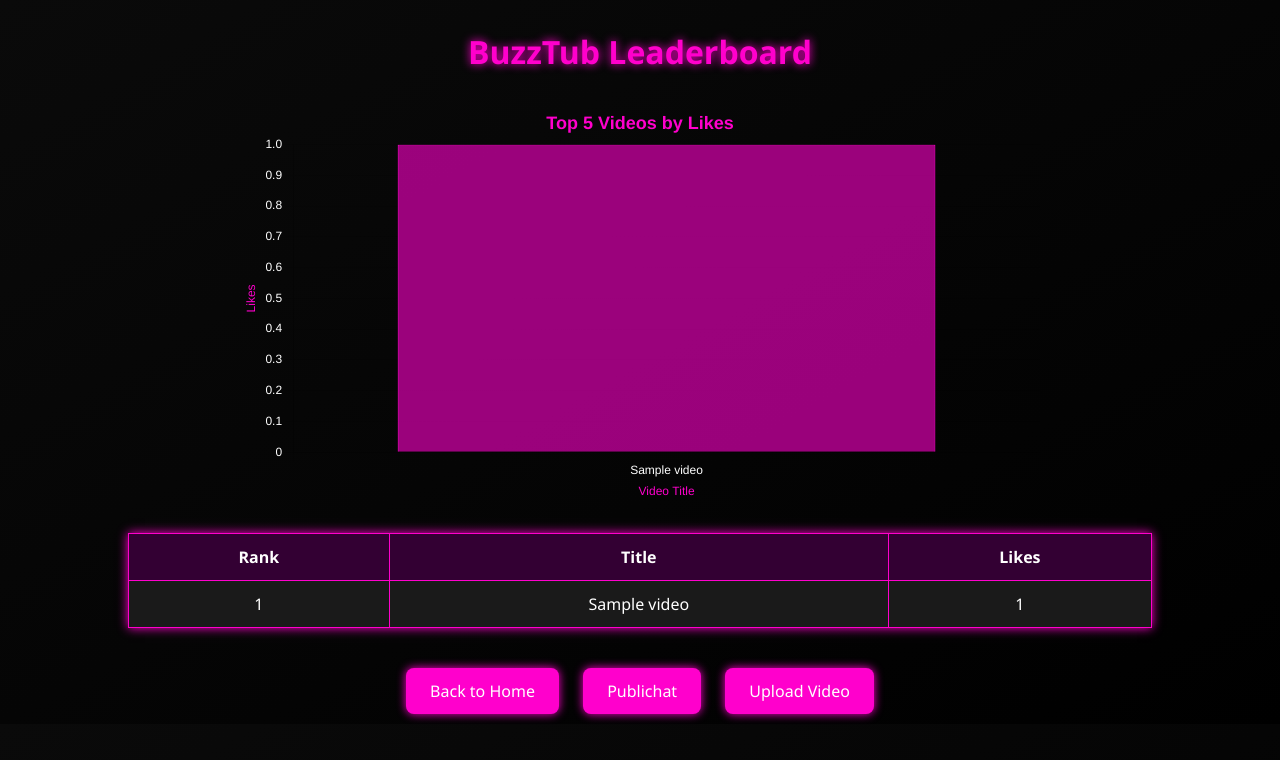
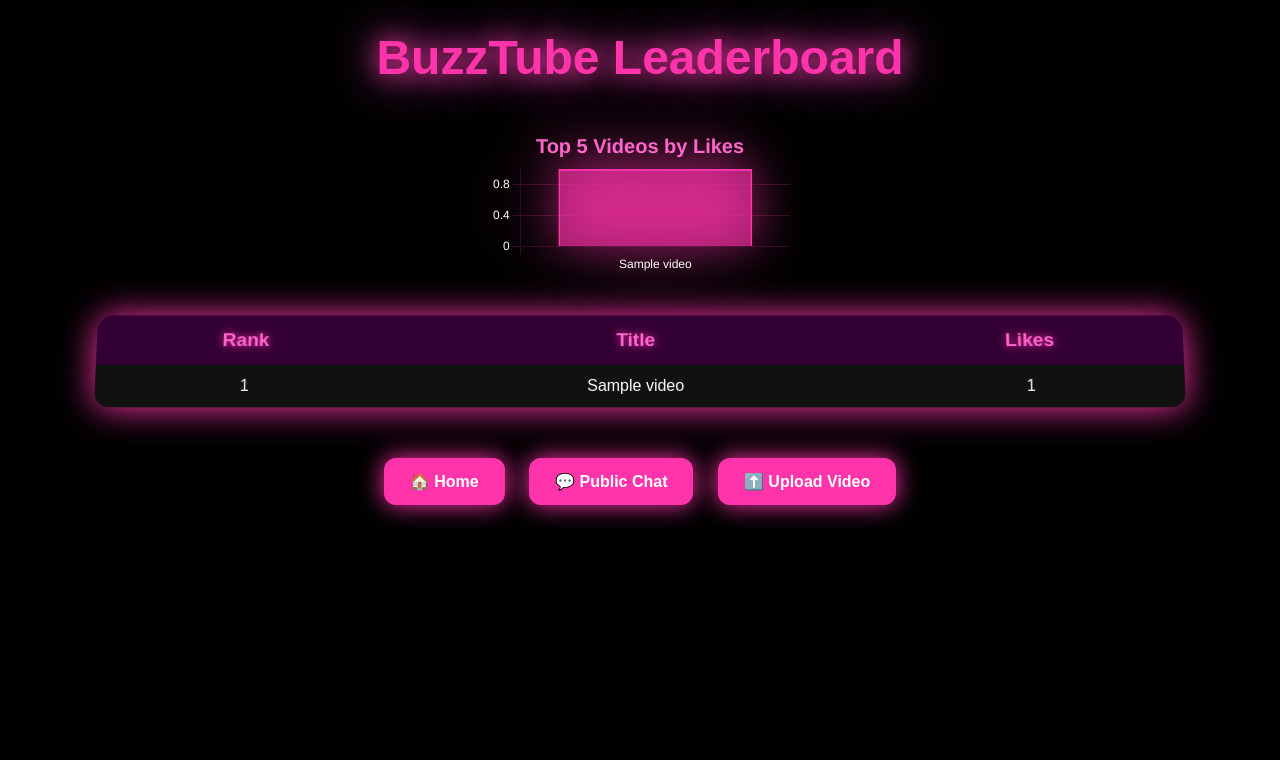
Before and after one commit to Mr-A-Hacker/BuzzTube2, a Flask app: page /leaderboard in a window 1280 px wide. Shown: the top 760 px of the page. Run offline with Flask 3, Linux system fonts and the light colour scheme; a user stored in the database is signed in; data comes from the database, SQL or seed files in the repository; tables that the repository leaves empty hold one stand-in row (values such as "Sample post").

Commit message:
Update leaderboard.html

```diff
--- a/templates/leaderboard.html
+++ b/templates/leaderboard.html
@@ -2,64 +2,103 @@
 <html lang="en">
 <head>
     <meta charset="UTF-8">
-    <title>BuzzTub Leaderboard</title>
-    <link rel="stylesheet" href="{{ url_for('static', filename='style.css') }}">
+    <title>BuzzTube Leaderboard</title>
     <script src="https://cdn.jsdelivr.net/npm/chart.js"></script>
+
     <style>
         body {
-            background-color: #0d0d0d;
-            color: #fff;
-            font-family: 'Segoe UI', sans-serif;
+            background: #000;
+            color: #ff66cc;
+            font-family: Arial, sans-serif;
+            margin: 0;
+            padding: 0;
             text-align: center;
         }
+
         h1 {
-            color: #ff00cc;
-            text-shadow: 0 0 10px #ff00cc;
+            font-size: 3em;
             margin-top: 30px;
+            color: #ff33aa;
+            text-shadow: 0 0 25px #ff33aa, 0 0 50px #ff66cc;
         }
+
+        /* Chart container */
         canvas {
-            margin: 30px auto;
+            margin: 40px auto;
             display: block;
             max-width: 90%;
+            filter: drop-shadow(0 0 25px #ff33aa);
         }
+
+        /* Neon 3D Table */
         table {
-            margin: 20px auto;
+            width: 85%;
+            margin: 30px auto;
             border-collapse: collapse;
-            width: 80%;
-            background-color: #1a1a1a;
-            box-shadow: 0 0 10px #ff00cc;
+            background: #111;
+            border-radius: 16px;
+            overflow: hidden;
+            box-shadow: 0 0 35px #ff33aa;
+            transform: perspective(1200px) rotateX(6deg);
+            transition: .4s;
         }
-        th, td {
+
+        table:hover {
+            transform: perspective(1200px) rotateX(0) scale(1.03);
+            box-shadow: 0 0 60px #ff66cc;
+        }
+
+        th {
+            background: #330033;
+            padding: 14px;
+            font-size: 1.2em;
+            color: #ff66cc;
+            text-shadow: 0 0 10px #ff33aa;
+        }
+
+        td {
             padding: 12px;
-            border: 1px solid #ff00cc;
+            border-bottom: 1px solid rgba(255, 51, 170, 0.3);
             color: #fff;
         }
-        th {
-            background-color: #330033;
+
+        tr:hover td {
+            background: rgba(255, 51, 170, 0.15);
         }
+
+        /* Neon Buttons */
         .nav-buttons {
-            margin-top: 30px;
+            margin: 40px 0;
         }
+
         .nav-buttons a {
             display: inline-block;
             margin: 10px;
-            padding: 12px 24px;
-            background-color: #ff00cc;
+            padding: 14px 26px;
+            background: #ff33aa;
             color: #fff;
             text-decoration: none;
-            border-radius: 8px;
-            box-shadow: 0 0 10px #ff00cc;
-            transition: transform 0.2s;
+            border-radius: 12px;
+            font-weight: bold;
+            box-shadow: 0 0 25px #ff33aa;
+            transition: .3s;
         }
+
         .nav-buttons a:hover {
-            transform: scale(1.05);
+            transform: scale(1.12);
+            background: #ff66cc;
+            color: #000;
+            box-shadow: 0 0 50px #ff66cc;
         }
     </style>
 </head>
+
 <body>
-    <h1>BuzzTub Leaderboard</h1>
 
-    <canvas id="leaderboardChart" width="800" height="400"></canvas>
+    <h1>BuzzTube Leaderboard</h1>
+
+    <!-- Chart -->
+    <canvas id="leaderboardChart"></canvas>
 
     <script>
         const ctx = document.getElementById('leaderboardChart').getContext('2d');
@@ -70,9 +109,10 @@
                 datasets: [{
                     label: 'Likes',
                     data: [{% for like in likes %}{{ like }},{% endfor %}],
-                    backgroundColor: 'rgba(255, 0, 204, 0.6)',
-                    borderColor: 'rgba(255, 0, 204, 1)',
-                    borderWidth: 1
+                    backgroundColor: 'rgba(255, 51, 170, 0.6)',
+                    borderColor: 'rgba(255, 51, 170, 1)',
+                    borderWidth: 2,
+                    hoverBackgroundColor: 'rgba(255, 102, 204, 0.9)'
                 }]
             },
             options: {
@@ -81,33 +121,26 @@
                     title: {
                         display: true,
                         text: 'Top 5 Videos by Likes',
-                        color: '#ff00cc',
-                        font: { size: 18 }
+                        color: '#ff66cc',
+                        font: { size: 20 }
                     }
                 },
                 scales: {
                     y: {
                         beginAtZero: true,
                         ticks: { color: '#fff' },
-                        title: {
-                            display: true,
-                            text: 'Likes',
-                            color: '#ff00cc'
-                        }
+                        grid: { color: 'rgba(255, 51, 170, 0.2)' }
                     },
                     x: {
                         ticks: { color: '#fff' },
-                        title: {
-                            display: true,
-                            text: 'Video Title',
-                            color: '#ff00cc'
-                        }
+                        grid: { color: 'rgba(255, 51, 170, 0.2)' }
                     }
                 }
             }
         });
     </script>
 
+    <!-- Neon 3D Table -->
     <table>
         <thead>
             <tr>
@@ -118,19 +151,21 @@
         </thead>
         <tbody>
             {% for v in videos %}
-                <tr>
-                    <td>{{ loop.index }}</td>
-                    <td>{{ v['title'] }}</td>
-                    <td>{{ v['likes'] }}</td>
-                </tr>
+            <tr>
+                <td>{{ loop.index }}</td>
+                <td>{{ v['title'] }}</td>
+                <td>{{ v['likes'] }}</td>
+            </tr>
             {% endfor %}
         </tbody>
     </table>
 
+    <!-- Navigation Buttons -->
     <div class="nav-buttons">
-        <a href="{{ url_for('home') }}">Back to Home</a>
-        <a href="{{ url_for('publichat') }}">Publichat</a>
-        <a href="{{ url_for('upload') }}">Upload Video</a>
+        <a href="{{ url_for('home') }}">🏠 Home</a>
+        <a href="{{ url_for('publichat') }}">💬 Public Chat</a>
+        <a href="{{ url_for('upload') }}">⬆️ Upload Video</a>
     </div>
+
 </body>
 </html>
```
